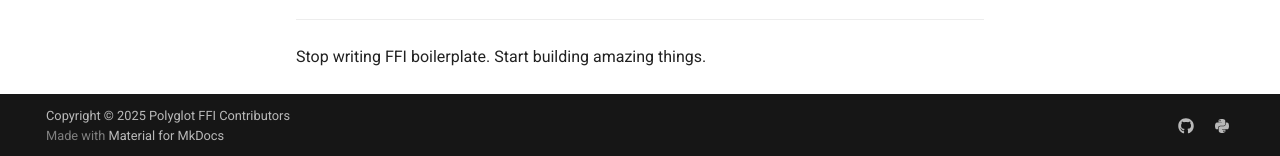
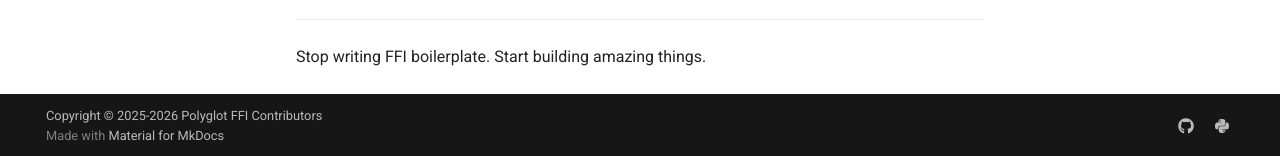
Before and after one commit to chizy7/polyglot-ffi, an MkDocs documentation site: the page built from docs/index.md, in a window 1280 px wide and 900 px high, scrolled down 5052 px. Shown: the part 741-897 px from the top of the window. Built offline with MkDocs 1.6.1 and Material for MkDocs 9.7.7, drawn with Linux system fonts in a browser that asks for light colours; comment, search, counter and statistics services are not loaded; the version menu is left out.

Commit message:
chore: minor changes (#38)
* chore: minor unbreaking changes

* fix: revert to black defaults

```diff
--- a/mkdocs.yml
+++ b/mkdocs.yml
@@ -106,4 +106,4 @@
   version:
     provider: mike
 
-copyright: Copyright &copy; 2025 Polyglot FFI Contributors
+copyright: Copyright &copy; 2025-2026 Polyglot FFI Contributors
--- a/pyproject.toml
+++ b/pyproject.toml
@@ -39,7 +39,7 @@
     "pytest>=7.0.0",
     "pytest-cov>=4.0.0",
     "pytest-mock>=3.10.0",
-    "black>=25.1.0",
+    "black>=23.0.0",
     "ruff>=0.1.0",
     "mypy>=1.0.0",
 ]
@@ -90,7 +90,6 @@
 [tool.black]
 line-length = 100
 target-version = ['py38', 'py39', 'py310', 'py311']
-include = '\.pyi?$'
 
 [tool.ruff]
 line-length = 100
```
Also changed, not shown: 3 other files.
